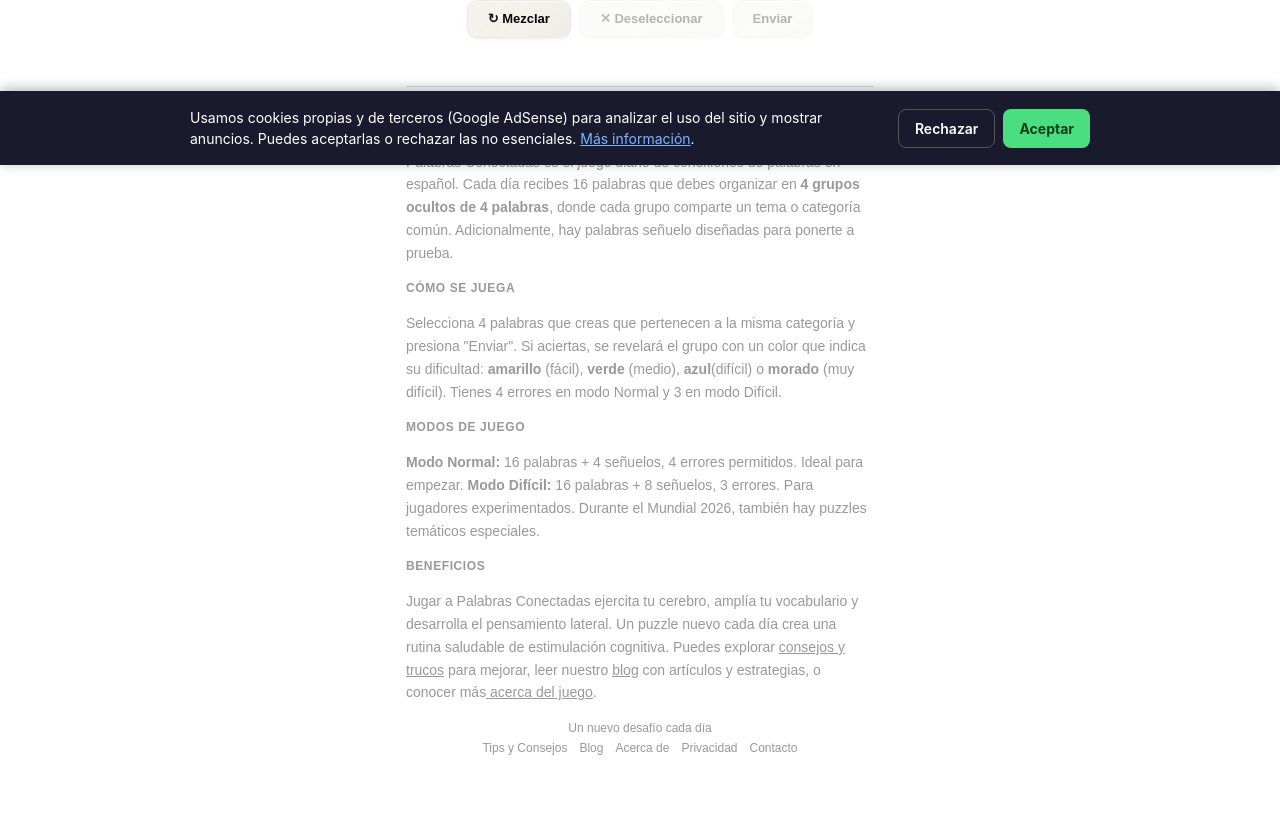
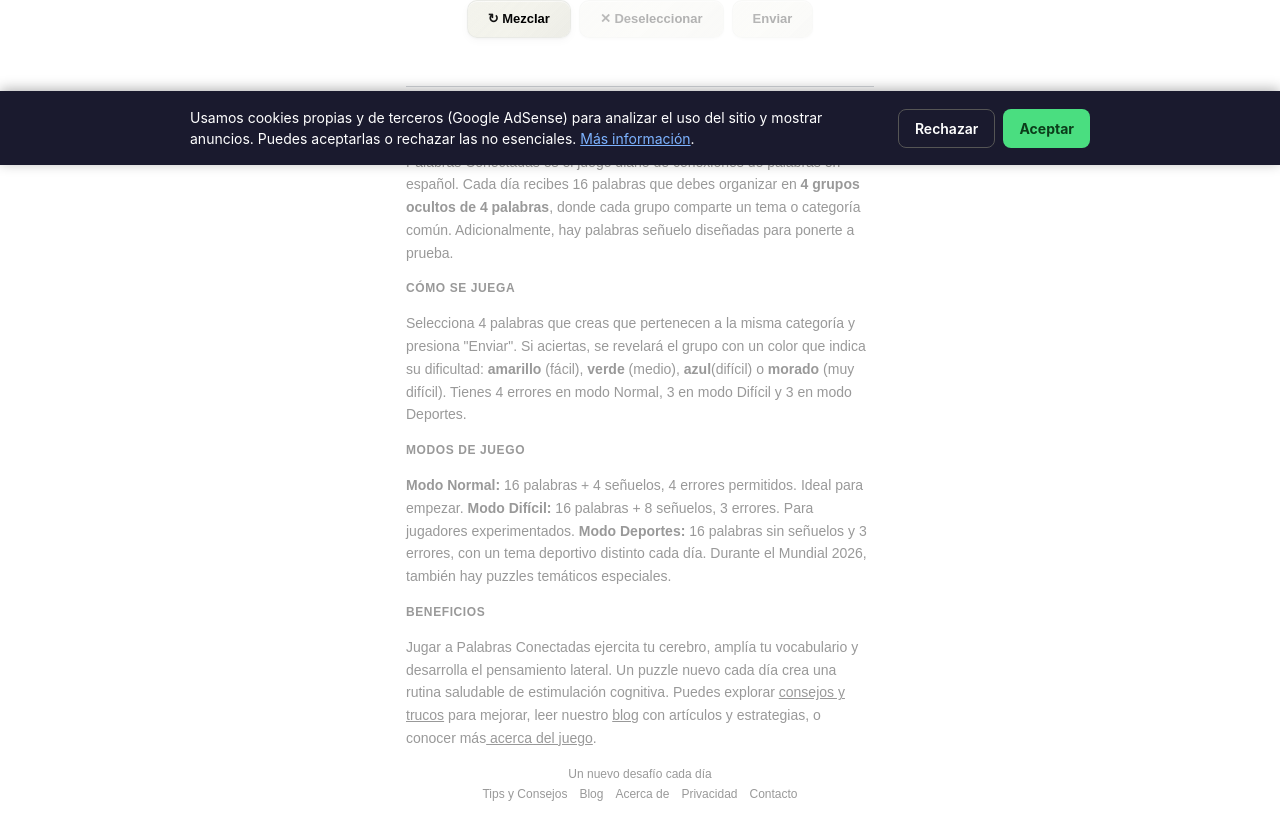
Before and after one commit to vorja54/palabrasconectadas_, a React (Vite) app: page / in a window 1280 px wide. Shown: the part 635-1453 px from the top of the page. Before the commit the page ends 1407 px from the top, so only its background shows below. Built offline with nearby package versions, Linux system fonts and the light colour scheme; no server answers.

Commit message:
Add files via upload

```diff
--- a/src/components/ConnectionsGame.jsx
+++ b/src/components/ConnectionsGame.jsx
@@ -213,7 +213,7 @@
   const currentMode = gameMode;
   const hasPlayed = !isArchive && hasPlayedToday(currentMode);
   const allPlayed = playedNormal && playedJason && (!hasSpecial || playedSpecial);
-  const MAX_MISTAKES = gameMode === 'jason' ? 3 : 4;
+  const MAX_MISTAKES = gameMode === 'jason' ? 3 : gameMode === 'deportes' ? 3 : 4;
 
   useEffect(() => {
     if (challengeCode) {
@@ -247,7 +247,8 @@
       // (p.ej. una PWA con service worker desactualizado tras un deploy).
       const isValidSavedState = (s) => {
         if (!s || !Array.isArray(s.shuffledWords) || !Array.isArray(s.solvedCategories)) return false;
-        const expectedTotal = 16 + (currentMode === 'jason' ? 8 : 4);
+        const decoysForMode = currentMode === 'jason' ? 8 : currentMode === 'deportes' ? 0 : 4;
+        const expectedTotal = 16 + decoysForMode;
         if (s.solvedCategories.length * 4 + s.shuffledWords.length !== expectedTotal) return false;
         // Cada ficha del tablero debe pertenecer al puzzle actual o ser señuelo
         for (const item of s.shuffledWords) {
@@ -298,7 +299,7 @@
       });
     });
 
-    const decoyCount = gameMode === 'jason' ? 8 : 4;
+    const decoyCount = gameMode === 'jason' ? 8 : gameMode === 'deportes' ? 0 : 4;
     const decoys = getDecoyWords(decoyCount, puzzleWords, puzzle.date);
     decoys.forEach((word) => {
       items.push({
@@ -753,7 +754,7 @@
                 )}
                 {gameMode === 'deportes' && (
                   <div className={!playedDeportes ? 'font-medium' : 'text-[var(--color-text-subtle)]'}>
-                    {playedDeportes ? 'Completado' : '4 grupos de 4 · 4 palabras señuelo'}
+                    {playedDeportes ? 'Completado' : '4 grupos de 4 · sin señuelos · 3 vidas'}
                   </div>
                 )}
               </div>
@@ -844,15 +845,16 @@
               Selecciona 4 palabras que creas que pertenecen a la misma categoría y presiona "Enviar".
               Si aciertas, se revelará el grupo con un color que indica su dificultad:
               <strong> amarillo</strong> (fácil), <strong>verde</strong> (medio), <strong>azul</strong>
-              (difícil) o <strong>morado</strong> (muy difícil). Tienes 4 errores en modo Normal y
-              3 en modo Difícil.
+              (difícil) o <strong>morado</strong> (muy difícil). Tienes 4 errores en modo Normal,
+              3 en modo Difícil y 3 en modo Deportes.
             </p>
 
             <h3 className="font-bold text-xs uppercase tracking-wider text-[var(--color-text-subtle)]">Modos de juego</h3>
             <p className="text-[var(--color-text-subtle)]">
               <strong>Modo Normal:</strong> 16 palabras + 4 señuelos, 4 errores permitidos.
               Ideal para empezar. <strong>Modo Difícil:</strong> 16 palabras + 8 señuelos, 3 errores.
-              Para jugadores experimentados. Durante el Mundial 2026, también hay puzzles temáticos especiales.
+              Para jugadores experimentados. <strong>Modo Deportes:</strong> 16 palabras sin señuelos
+              y 3 errores, con un tema deportivo distinto cada día. Durante el Mundial 2026, también hay puzzles temáticos especiales.
             </p>
 
             <h3 className="font-bold text-xs uppercase tracking-wider text-[var(--color-text-subtle)]">Beneficios</h3>
```
